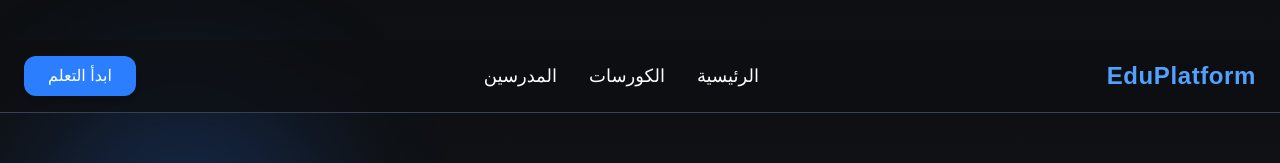
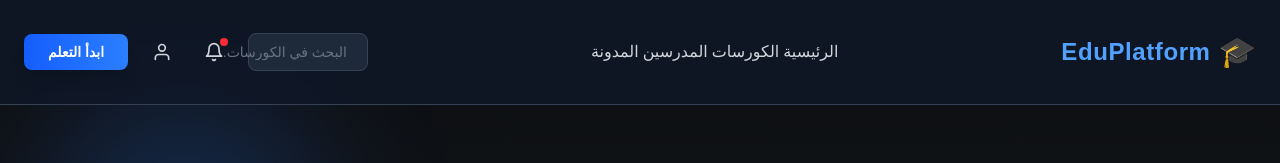
Before and after one commit to mohamed-engineer/academy-website, a Next.js app: page / in a window 1280 px wide. Shown: the top 163 px of the page. Built offline with nearby package versions, Linux system fonts and the light colour scheme.

Commit message:
updated!

```diff
--- a/app/components/header.tsx
+++ b/app/components/header.tsx
@@ -2,121 +2,203 @@
 
 import Link from "next/link";
 import { motion } from "framer-motion";
-import { useState } from "react";
-import { FiMenu } from "react-icons/fi";
+import { useState, useEffect } from "react";
+import { FiMenu, FiX, FiSearch, FiBell, FiUser } from "react-icons/fi";
 
 export default function Header() {
   const [open, setOpen] = useState(false);
+  const [scrolled, setScrolled] = useState(false);
+  const [searchOpen, setSearchOpen] = useState(false);
+
+  useEffect(() => {
+    const handleScroll = () => {
+      setScrolled(window.scrollY > 10);
+    };
+    window.addEventListener("scroll", handleScroll);
+    return () => window.removeEventListener("scroll", handleScroll);
+  }, []);
+
+  const menuItems = [
+    { href: "/", label: "الرئيسية", icon: "🏠" },
+    { href: "/courses", label: "الكورسات", icon: "📚" },
+    { href: "#teachers", label: "المدرسين", icon: "👨‍🏫" },
+    { href: "#", label: "المدونة", icon: "📝" },
+    { href: "#", label: "تواصل معنا", icon: "💬" },
+  ];
 
   return (
     <motion.header
       initial={{ y: -40, opacity: 0 }}
       animate={{ y: 0, opacity: 1 }}
       transition={{ duration: 0.6 }}
-      className="
+      className={`
         fixed top-0 left-0 w-full z-50
-        backdrop-blur-md bg-[#0d0f12]/70
+        backdrop-blur-md transition-all duration-300
+        ${scrolled
+          ? "bg-gray-900/95 shadow-lg"
+          : "bg-gray-900/80"
+        }
         border-b border-gray-700
         text-white
-        mt-10
+      `}
+    >
+      <div className="max-w-7xl mx-auto px-4 sm:px-6 py-3 sm:py-4 flex justify-between items-center">
+
+        {/* Logo */}
+        <motion.div
+          whileHover={{ scale: 1.05 }}
+          className="flex items-center gap-2"
+        >
+          <div className="text-3xl">🎓</div>
+          <Link href="/" className="text-xl sm:text-2xl font-bold tracking-wide text-blue-400 hover:text-blue-300 transition">
+            EduPlatform
+          </Link>
+        </motion.div>
+
+        {/* Desktop Menu */}
+        <nav className="hidden lg:flex gap-1 text-base">
+          {menuItems.slice(0, -1).map((item) => (
+            <motion.div key={item.href}>
+              <Link
+                href={item.href}
+                className="
+                  relative px-4 py-2 text-gray-300 hover:text-blue-400
+                  transition group rounded-lg hover:bg-gray-800/50
                 "
               >
-      <div className="max-w-7xl mx-auto px-6 py-4 flex justify-between items-center">
-
-        {/* Logo */}
-        <motion.h1
-          whileHover={{ scale: 1.05 }}
-          className="text-2xl font-bold tracking-wide text-blue-400"
-        >
-          EduPlatform
-        </motion.h1>
-
-        {/* Desktop Menu */}
-        <nav className="hidden md:flex gap-8 text-lg">
-          <Link
-            href="/"
-            className="hover:text-blue-400 transition"
-          >
-            الرئيسية
+                <span className="flex items-center gap-1">
+                  {item.label}
+                </span>
+                <motion.div
+                  layoutId="underline"
+                  className="absolute bottom-0 left-0 w-0 h-0.5 bg-blue-400 group-hover:w-full transition-all duration-300"
+                />
               </Link>
-
-          <Link
-            href="/courses"
-            className="hover:text-blue-400 transition"
-          >
-            الكورسات
-          </Link>
-
-          <Link
-            href="#teachers"
-            className="hover:text-blue-400 transition"
-          >
-            المدرسين
-          </Link>
+            </motion.div>
+          ))}
         </nav>
 
-        {/* CTA Button */}
+        {/* Right Actions */}
+        <div className="flex items-center gap-2 sm:gap-4">
+          {/* Search Bar - Desktop */}
+          <motion.div
+            className="hidden md:flex items-center bg-gray-800 rounded-lg px-3 py-2 gap-2 border border-gray-700 hover:border-blue-500 transition"
+            animate={{ width: searchOpen ? 250 : 120 }}
+          >
+            <FiSearch className="text-gray-400" size={18} />
+            <input
+              type="text"
+              placeholder="البحث في الكورسات..."
+              onFocus={() => setSearchOpen(true)}
+              onBlur={() => setSearchOpen(false)}
+              className="bg-transparent text-white outline-none text-sm flex-1 placeholder-gray-500"
+            />
+          </motion.div>
+
+          {/* Notification Icon */}
+          <motion.button
+            whileHover={{ scale: 1.1 }}
+            whileTap={{ scale: 0.95 }}
+            className="hidden sm:block relative p-2 text-gray-300 hover:text-blue-400 hover:bg-gray-800/50 rounded-lg transition"
+          >
+            <FiBell size={20} />
+            <span className="absolute top-1 right-1 w-2 h-2 bg-red-500 rounded-full"></span>
+          </motion.button>
+
+          {/* User Profile - Desktop */}
+          <motion.button
+            whileHover={{ scale: 1.1 }}
+            whileTap={{ scale: 0.95 }}
+            className="hidden sm:block p-2 text-gray-300 hover:text-blue-400 hover:bg-gray-800/50 rounded-lg transition"
+          >
+            <FiUser size={20} />
+          </motion.button>
+
+          {/* CTA Button - Desktop */}
           <motion.a
-          whileHover={{ scale: 1.1 }}
+            whileHover={{ scale: 1.05 }}
             whileTap={{ scale: 0.95 }}
             href="/courses"
             className="
               hidden md:block
-            bg-blue-500 hover:bg-blue-600
-            text-white px-6 py-2 rounded-xl
-            transition shadow-md
+              bg-gradient-to-r from-blue-600 to-blue-500 hover:from-blue-700 hover:to-blue-600
+              text-white px-6 py-2 rounded-lg
+              transition shadow-lg font-semibold text-sm
             "
           >
             ابدأ التعلم
           </motion.a>
 
           {/* Mobile Menu Icon */}
-        <button
-          className="md:hidden text-white"
+          <motion.button
+            whileHover={{ scale: 1.1 }}
+            whileTap={{ scale: 0.95 }}
+            className="lg:hidden p-2 text-white hover:bg-gray-800 rounded-lg transition"
             onClick={() => setOpen(!open)}
           >
-          <FiMenu size={28} />
-        </button>
+            {open ? <FiX size={28} /> : <FiMenu size={28} />}
+          </motion.button>
+        </div>
       </div>
 
       {/* Mobile Menu */}
       {open && (
         <motion.div
-          initial={{ opacity: 0, y: -10 }}
-          animate={{ opacity: 1, y: 0 }}
-          className="md:hidden flex flex-col px-6 py-4 bg-[#0d0f12]/95 border-t border-gray-700"
+          initial={{ opacity: 0, height: 0 }}
+          animate={{ opacity: 1, height: "auto" }}
+          exit={{ opacity: 0, height: 0 }}
+          className="lg:hidden flex flex-col border-t border-gray-700 bg-gray-800/50 backdrop-blur-sm"
+        >
+          {/* Mobile Search */}
+          <div className="px-4 pt-3 pb-2">
+            <div className="flex items-center bg-gray-700 rounded-lg px-3 py-2 gap-2 border border-gray-600">
+              <FiSearch className="text-gray-400" size={18} />
+              <input
+                type="text"
+                placeholder="البحث..."
+                className="bg-transparent text-white outline-none text-sm flex-1 placeholder-gray-500"
+              />
+            </div>
+          </div>
+
+          {/* Menu Items */}
+          {menuItems.map((item, index) => (
+            <motion.div
+              key={item.href}
+              initial={{ opacity: 0, x: -20 }}
+              animate={{ opacity: 1, x: 0 }}
+              transition={{ delay: index * 0.05 }}
             >
               <Link
-            href="/"
-            className="py-3 text-lg hover:text-blue-400 transition"
+                href={item.href}
+                className="
+                  flex items-center gap-3 px-4 py-3 text-gray-300
+                  hover:text-blue-400 hover:bg-gray-700 transition border-b border-gray-700
+                "
+                onClick={() => setOpen(false)}
               >
-            الرئيسية
+                <span className="text-xl">{item.icon}</span>
+                {item.label}
               </Link>
+            </motion.div>
+          ))}
 
-          <Link
+          {/* Mobile CTA */}
+          <motion.a
+            initial={{ opacity: 0 }}
+            animate={{ opacity: 1 }}
+            transition={{ delay: 0.25 }}
             href="/courses"
-            className="py-3 text-lg hover:text-blue-400 transition"
-          >
-            الكورسات
-          </Link>
-
-          <Link
-            href="#teachers"
-            className="py-3 text-lg hover:text-blue-400 transition"
-          >
-            المدرسين
-          </Link>
-
-          <a
-            href="/courses"
+            onClick={() => setOpen(false)}
             className="
-              mt-4 bg-blue-500 hover:bg-blue-600
-              text-white text-center py-2 rounded-xl
-              transition shadow-md
+              m-4 bg-gradient-to-r from-blue-600 to-blue-500
+              hover:from-blue-700 hover:to-blue-600
+              text-white text-center py-3 rounded-lg
+              transition shadow-lg font-semibold
             "
           >
-            ابدأ الآن
-          </a>
+            ابدأ التعلم الآن
+          </motion.a>
         </motion.div>
       )}
     </motion.header>
```
Lines whose indentation alone changed are shown as unchanged.
